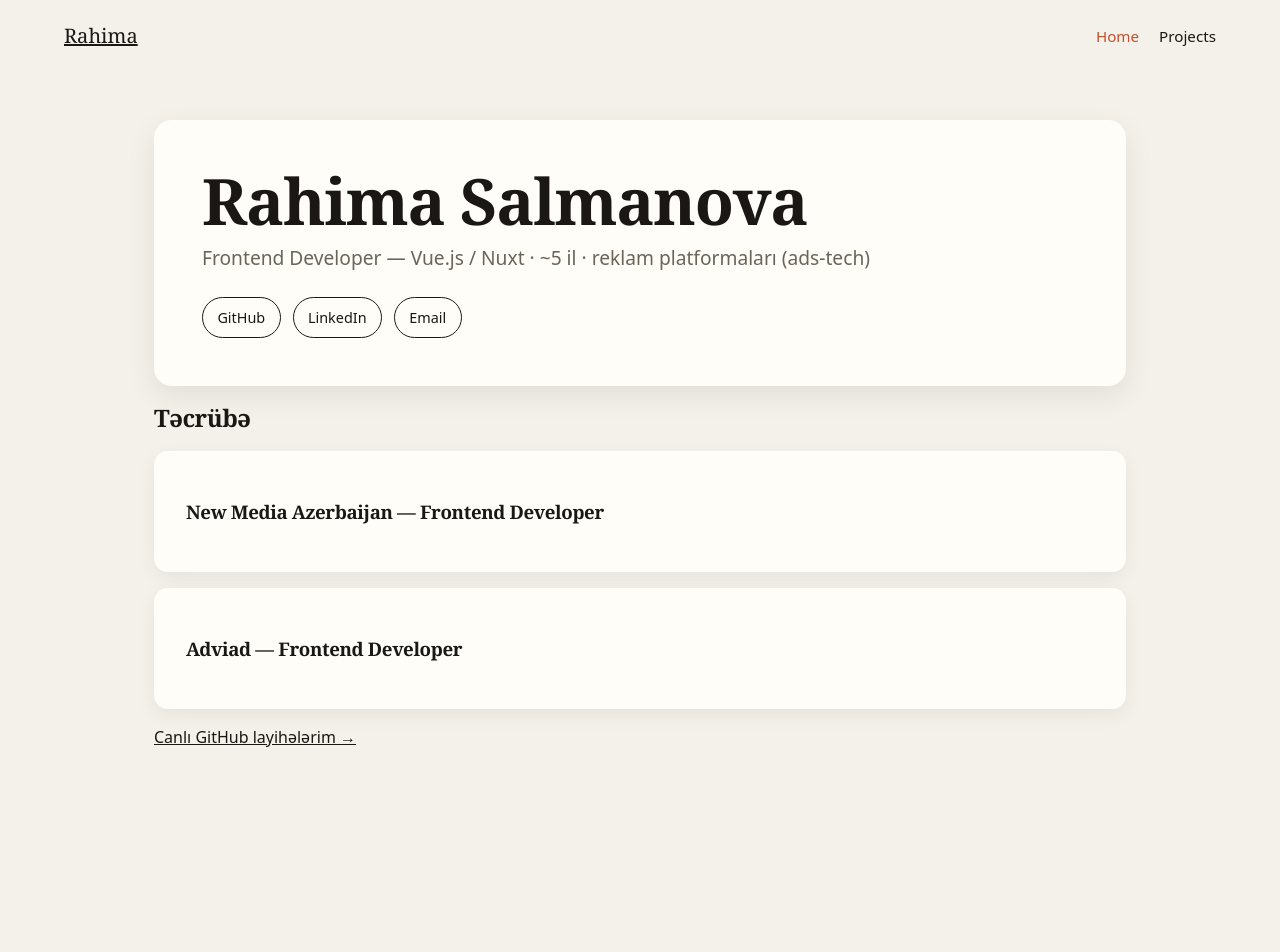
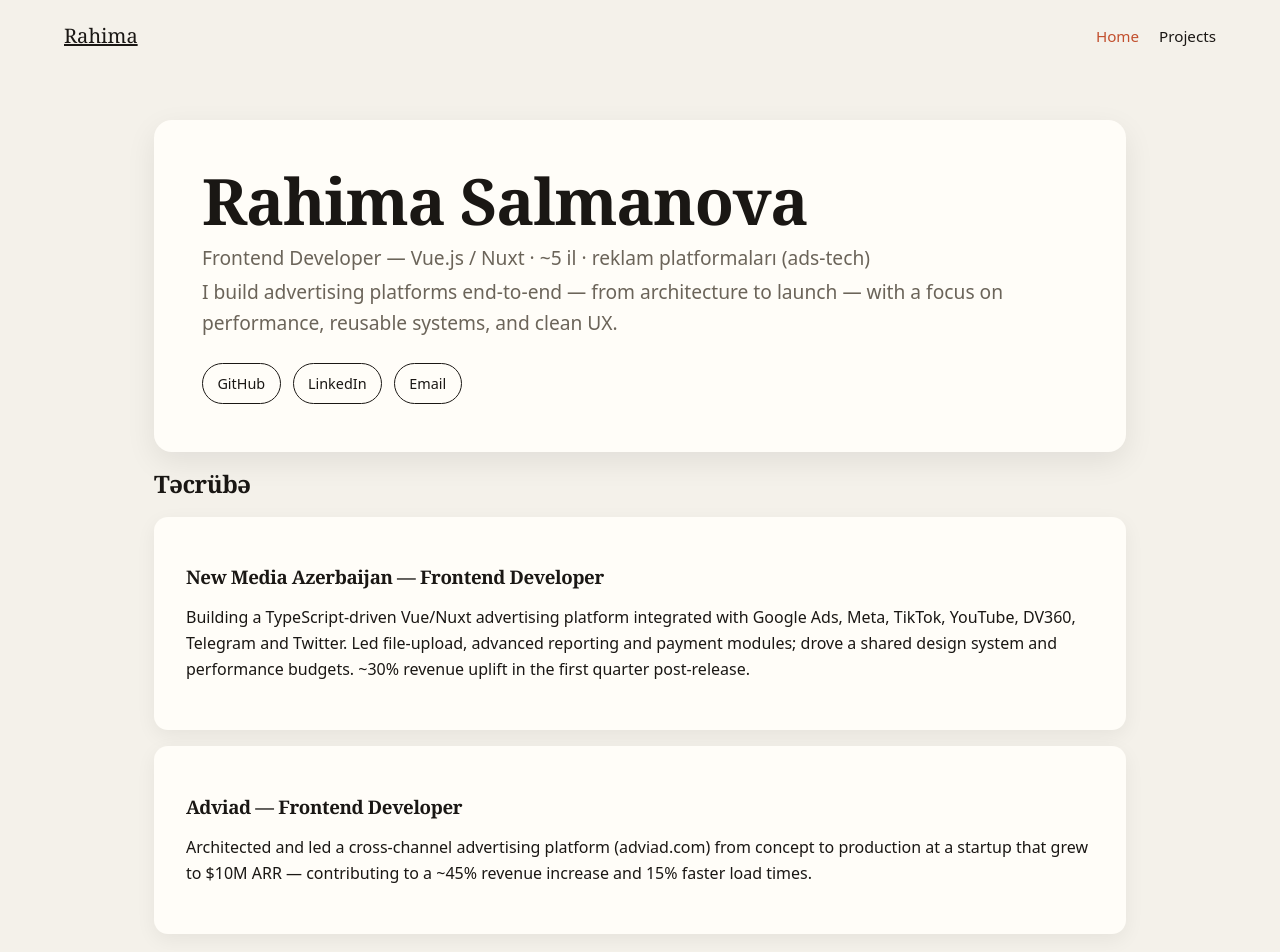
Before and after one commit to rahimasalman/rahima-salman-portfolio, a Nuxt app: page / in a window 1280 px wide. Shown: the top 952 px of the page. Before the commit the page ends 814 px from the top, so only its background shows below. Built offline with nearby package versions, Linux system fonts and the light colour scheme.

Commit message:
feat: update experience descriptions

```diff
--- a/app/pages/index.vue
+++ b/app/pages/index.vue
@@ -6,7 +6,7 @@
       <h1>Rahima Salmanova</h1>
       <p>Frontend Developer — Vue.js / Nuxt · ~5 il · reklam platformaları (ads-tech)</p>
 <!--        TODO: Add a brief tagline -->
-      <p><!-- 1-2 cümlə tagline: sən kimsən, nədə güclüsən --></p>
+      <p>I build advertising platforms end-to-end — from architecture to launch — with a focus on performance, reusable systems, and clean UX.</p>
       <div class="links">
         <a href="https://github.com/rahimasalman" target="_blank">GitHub</a>
         <a href="https://www.linkedin.com/in/rahima-salman/" target="_blank">LinkedIn</a>
@@ -21,13 +21,13 @@
       <article class="exp-card">
         <h3>New Media Azerbaijan — Frontend Developer</h3>
 <!--        TODO: Add a brief description of your role and responsibilities -->
-        <p><!-- TS Vue/Nuxt ads platform, +30% revenue, modullar... --></p>
+        <p>Building a TypeScript-driven Vue/Nuxt advertising platform integrated with Google Ads, Meta, TikTok, YouTube, DV360, Telegram and Twitter. Led file-upload, advanced reporting and payment modules; drove a shared design system and performance budgets. ~30% revenue uplift in the first quarter post-release.</p>
       </article>
       <article class="exp-card">
         <h3>Adviad — Frontend Developer</h3>
-        <p><!-- cross-channel ads platform, +45% revenue... --></p>
+        <p>Architected and led a cross-channel advertising platform (adviad.com) from concept to production at a startup that grew to $10M ARR — contributing to a ~45% revenue increase and 15% faster load times.</p>
       </article>
-      <p><NuxtLink to="/activity">Canlı GitHub layihələrim →</NuxtLink></p>
+      <p><NuxtLink to="/activity">Live GitHub projects →</NuxtLink></p>
     </section>
   </main>
 </template>
```
